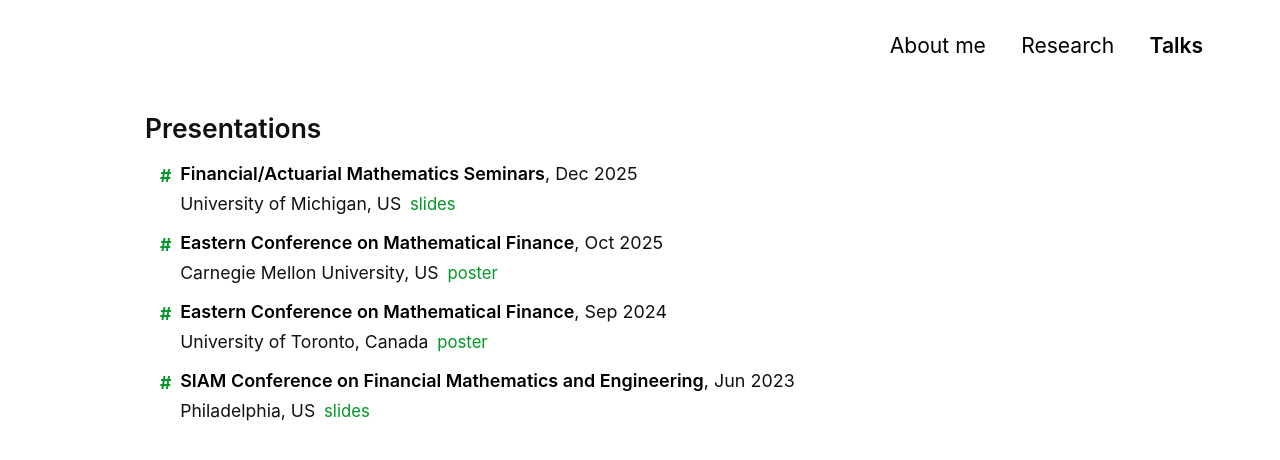
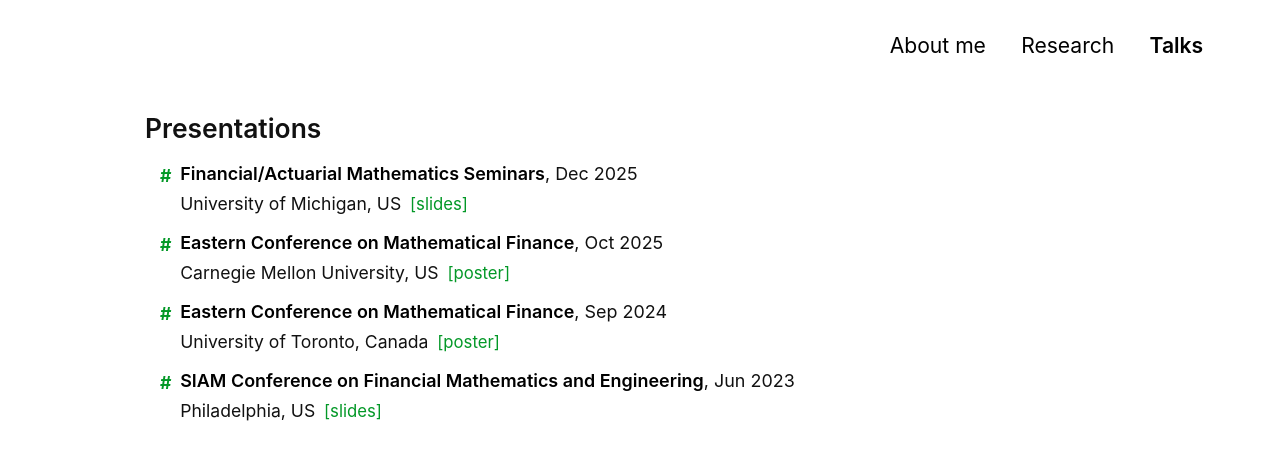
Before and after one commit to Jonghwap/Jonghwap.github.io, a Jekyll site: the page built from talks.md, in a window 1280 px wide. Shown: the top 460 px of the page. Built offline with Jekyll 4.4.1, drawn with Linux system fonts in a browser that asks for light colours; a style sheet for code colours, icons or effects is not loaded.

Commit message:
Bracket talk link labels

```diff
--- a/_includes/talk_list.html
+++ b/_includes/talk_list.html
@@ -26,10 +26,10 @@
         {% if show_link_row > 0 %}
         <span class="talk-links">
           {% if has_slides > 0 %}
-          <a class="slides-button" href="{{ slides_link }}" target="_blank" rel="noopener">slides</a>
+          <a class="slides-button" href="{{ slides_link }}" target="_blank" rel="noopener">[slides]</a>
           {% endif %}
           {% if has_poster > 0 %}
-          <a class="poster-button" href="{{ poster_link }}" target="_blank" rel="noopener">poster</a>
+          <a class="poster-button" href="{{ poster_link }}" target="_blank" rel="noopener">[poster]</a>
           {% endif %}
         </span>
         {% endif %}
```
